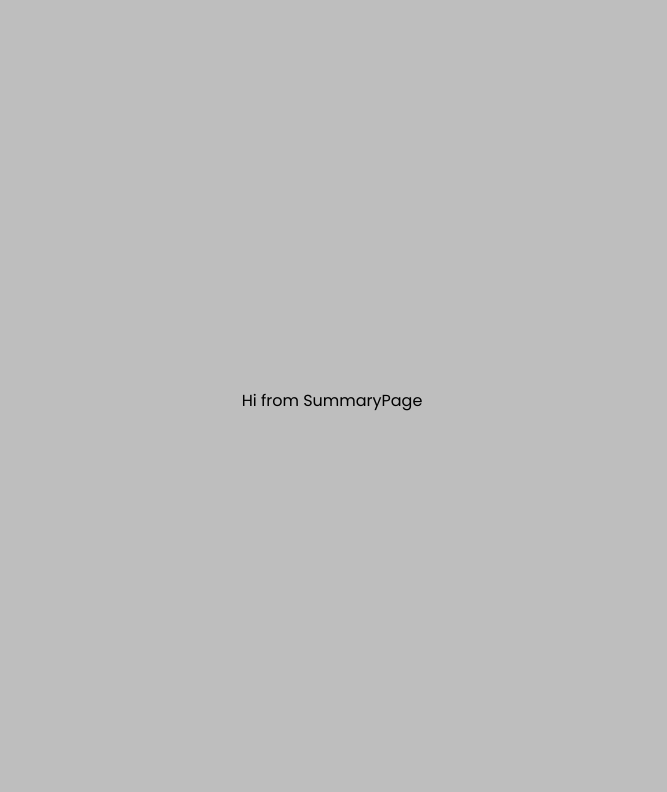
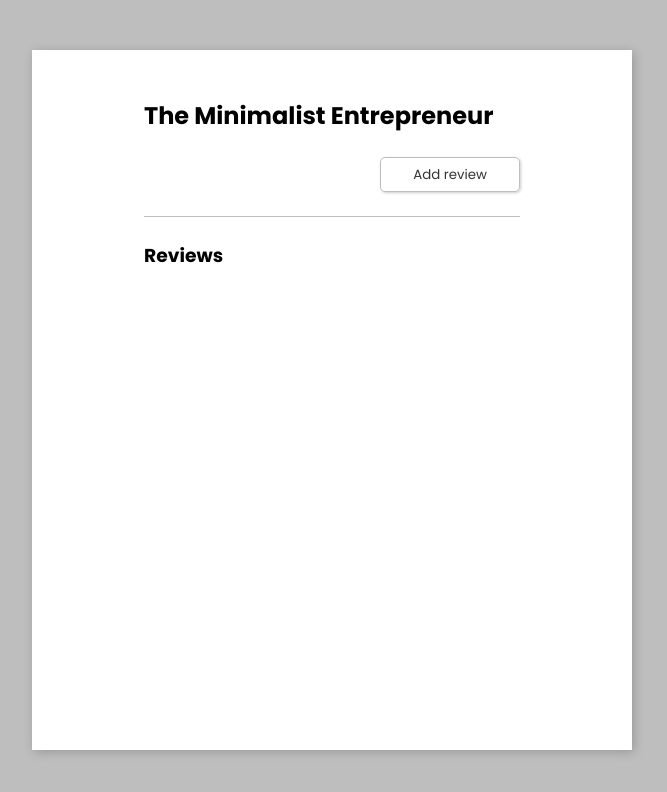
Before and after one commit to GregLed/feedback-v2, a React (Create React App) app in the folder client/: page / in a window 1280 px wide. Shown: the top 792 px of the page, without its empty margins (308-975 px from the left). Built offline with nearby package versions, Linux system fonts and the light colour scheme.

Commit message:
added html for summary page

```diff
--- a/client/src/global.css
+++ b/client/src/global.css
@@ -1,4 +1,4 @@
-@import url('https://fonts.googleapis.com/css2?family=Poppins:wght@400;700&display=swap');
+@import url("https://fonts.googleapis.com/css2?family=Poppins:wght@400;700&display=swap");
 
 :root {
   --grey: #333;
@@ -13,12 +13,20 @@
 
 body {
   background-color: var(--light-grey);
-  font-family: 'Poppins', sans-serif;
+  font-family: "Poppins", sans-serif;
   display: flex;
   align-items: center;
   justify-content: center;
   height: 100vh;
   overflow: hidden;
+}
+
+h2 {
+  margin-bottom: 1.5rem;
+}
+
+a {
+  text-decoration: none;
 }
 
 .card {
@@ -32,10 +40,6 @@
 
 .card.active {
   display: block;
-}
-
-h2 {
-  margin-bottom: 1.5rem;
 }
 
 .card-header {
@@ -92,6 +96,11 @@
   cursor: pointer;
 }
 
+a.btn {
+  font-size: 13.333px;
+  line-height: 25px;
+}
+
 .btn:hover {
   color: #000;
   border: 1px solid #000;
@@ -131,13 +140,13 @@
   margin: 1rem 0rem;
 }
 
-input[type='text'] {
+input[type="text"] {
   display: block;
   font-family: inherit;
   border: none;
   margin-bottom: 1.5rem;
 }
 
-input[type='text']:focus {
+input[type="text"]:focus {
   outline: none;
 }
--- a/client/src/pages/SummaryPage.js
+++ b/client/src/pages/SummaryPage.js
@@ -1,5 +1,20 @@
+import { Link } from "react-router-dom";
+
 const SummaryPage = () => {
-  return <div>Hi from SummaryPage</div>;
+  return (
+    <div className="card active">
+      <h2>The Minimalist Entrepreneur</h2>
+      <div className="card-header">
+        <div className="total-rating"></div>
+        <Link to="/new" className="btn">
+          Add review
+        </Link>
+      </div>
+      <div className="reviews">
+        <h3>Reviews</h3>
+      </div>
+    </div>
+  );
 };
 
 export default SummaryPage;
```
Also changed, not shown: client/src/context/FeedbackContext.js (added).
